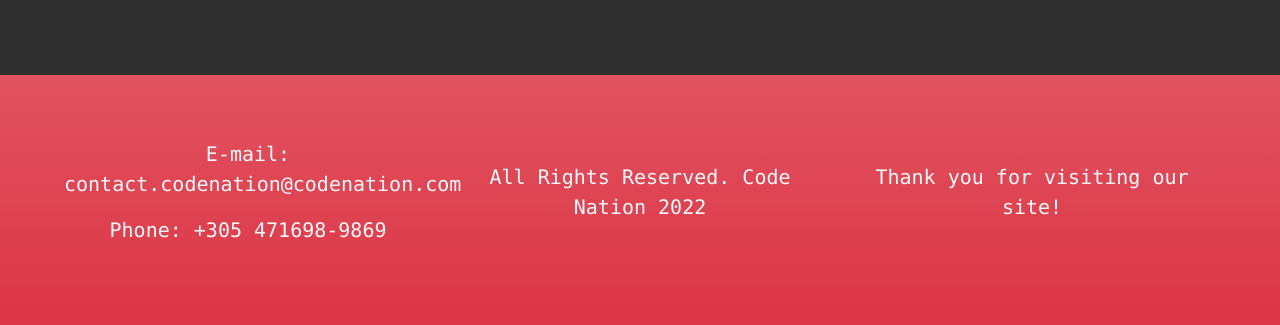
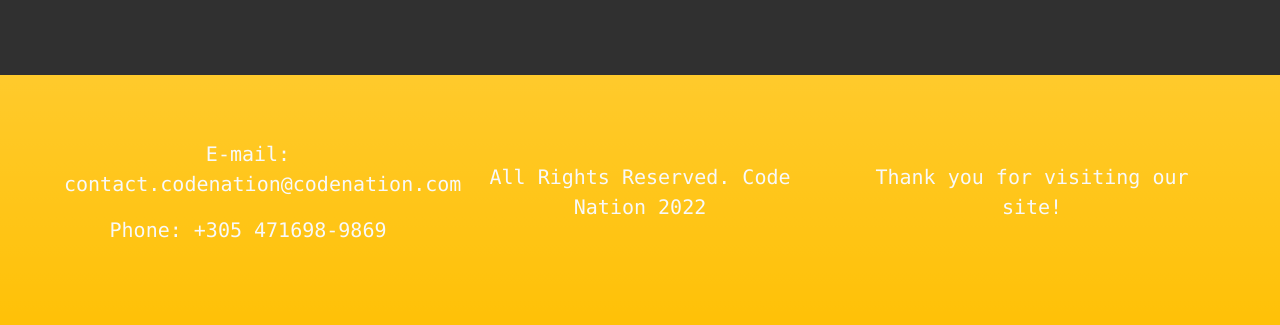
Before and after one commit to kev-web/heroku-petstore, a Django app: page /about/ in a window 1280 px wide. Shown: the part 569-894 px from the top of the page. Run offline with Django 4.2, Linux system fonts and the light colour scheme.

Commit message:
changed to yellow navbar and footer

```diff
--- a/simbapp/templates/simbapp/base.html
+++ b/simbapp/templates/simbapp/base.html
@@ -15,9 +15,9 @@
 
   <p class="bg-dark text-light text-center mb-0">This app was cloned from petstore and deployed to heroku!</p>
 
-  <div class="container-fluid bg-danger bg-gradient text-light mb-5">
+  <div class="container-fluid bg-warning bg-gradient text-light mb-5">
     <div class="container">
-      <nav class="navbar navbar-expand-lg p-0 navbar-dark bg-danger bg-gradient">
+      <nav class="navbar navbar-expand-lg p-0 navbar-dark bg-warning bg-gradient">
         <div class="container-fluid p-4">
           <a class="navbar-brand" href="{% url 'home-page' %}">SPACE CATALOG</a>
           <button class="navbar-toggler" type="button" data-bs-toggle="collapse" data-bs-target="#navbarSupportedContent">
@@ -53,7 +53,7 @@
     {% endblock %}
   </div>
 
-  <footer class="container-fluid bg-danger bg-gradient text-light text-center p-5">
+  <footer class="container-fluid bg-warning bg-gradient text-light text-center p-5">
     <div class="row align-items-center p-3">
       <div class="col-sm-4">
         <p class="lead">
```
